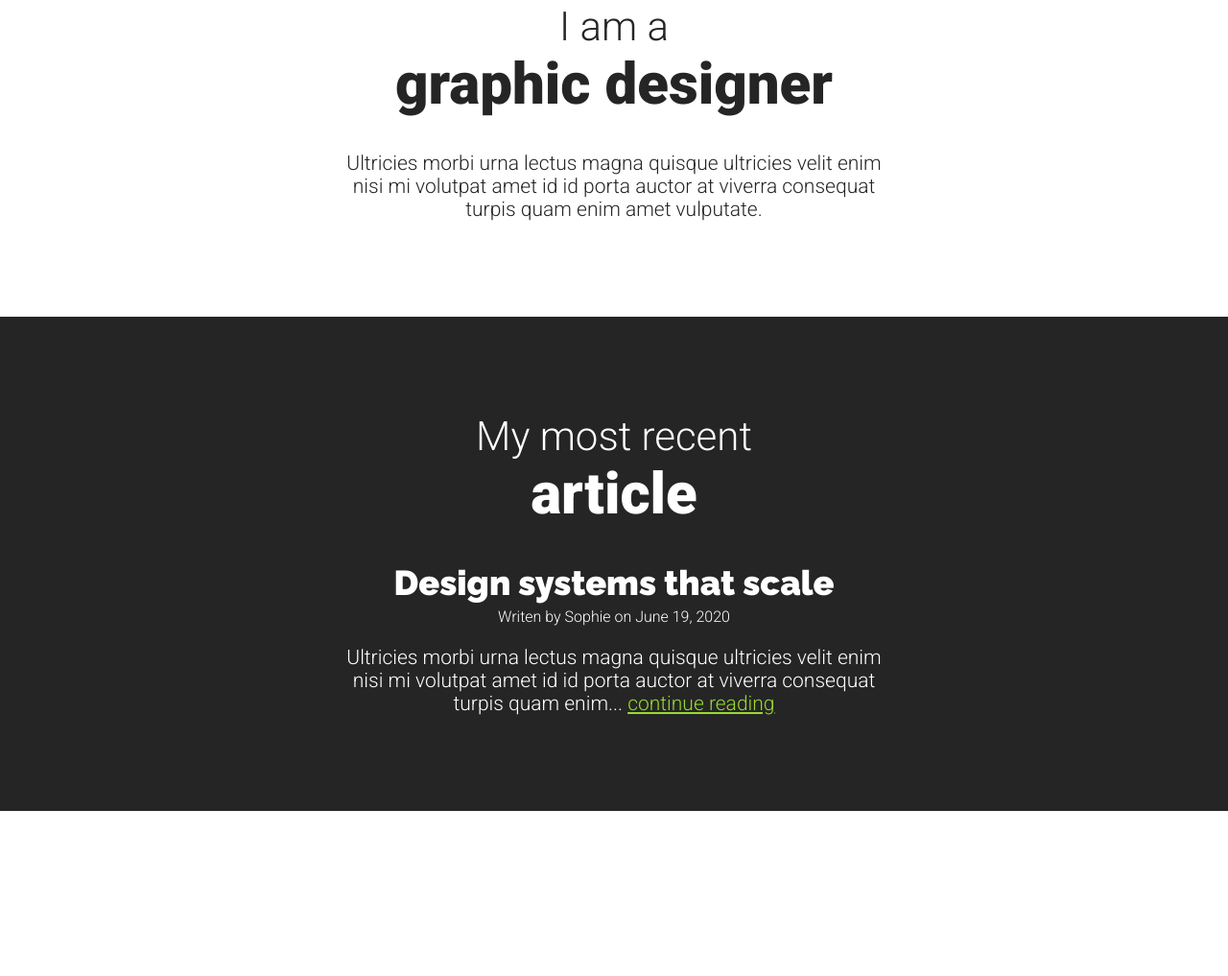
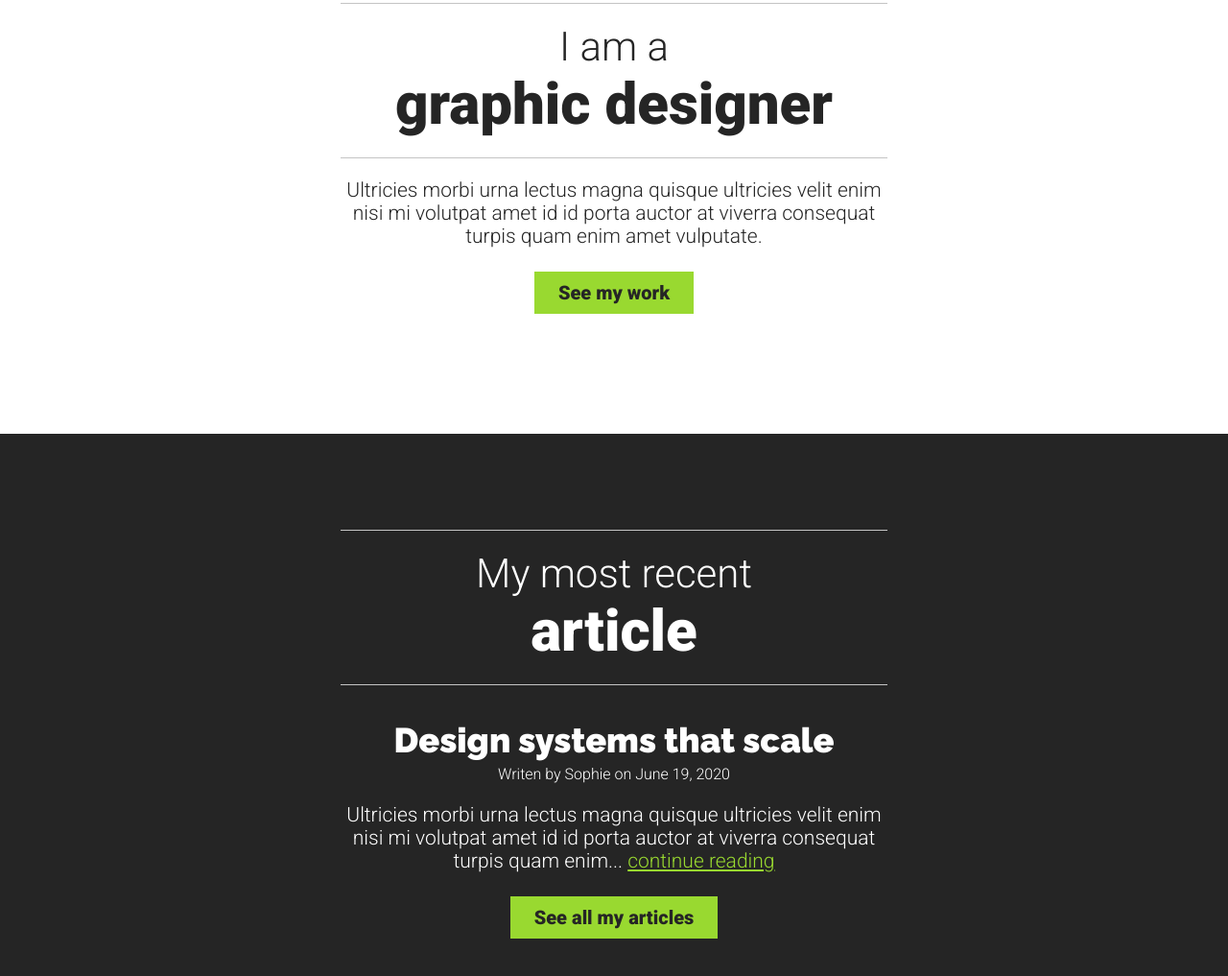
Before and after one commit to frontendella/graphic_designer_articles_layout, a plain HTML site: page index.html in a window 1280 px wide. Shown: the part 765-1782 px from the top of the page at 96% size. Before the commit the page ends 1610 px from the top, so only its background shows below. Drawn offline with Linux system fonts and the light colour scheme.

Commit message:
Buttons are added

```diff
--- a/index.html
+++ b/index.html
@@ -17,6 +17,7 @@
                 <div class="container">
                     <h2>I am a <span> graphic designer </span></h2>
                     <p>Ultricies morbi urna lectus magna quisque ultricies velit enim nisi mi volutpat amet id id porta auctor at viverra consequat turpis quam enim amet vulputate.</p>
+                    <a href="#" class="btn">See my work</a>
                 </div>
                 </main>
             <footer class="dark">
@@ -26,6 +27,7 @@
                         <h3>Design systems that scale</h3>
                         <p class="subscript">Writen by Sophie on June 19, 2020</p>
                         <p>Ultricies morbi urna lectus magna quisque ultricies velit enim nisi mi volutpat amet id id porta auctor at viverra consequat turpis quam enim... <a href="#">continue reading</a></p>
+                        <a href="#" class="btn">See all my articles</a>
                     </article>
                 </div>
             </footer>
--- a/styles.css
+++ b/styles.css
@@ -25,6 +25,10 @@ h1 {
 
 h2 {
     font-size: 42px;
+    border-top: solid 1px #C4C4C4;
+    border-bottom: solid 1px #C4C4C4;
+    padding: 20px 0;
+    margin-bottom: 20px;
 }
 
 h3 {
@@ -82,3 +86,25 @@ footer {
     background-color: #FFF5;
     color: #252525;
 }
+
+.dark .btn:hover,
+.dark .btn:hover {
+    background: #fff;
+    color: #252525
+}
+
+.btn {
+    display: inline-block;
+    background-color: #99D930;
+    text-decoration: none;
+    color: #252525;
+    font-size: 20px;
+    font-weight: bold;
+    padding: 10px 25px;
+    margin: 25px;
+}
+.btn:hover,
+.btn:focus {
+    background: #252525;
+    color: #fff;
+}
```
